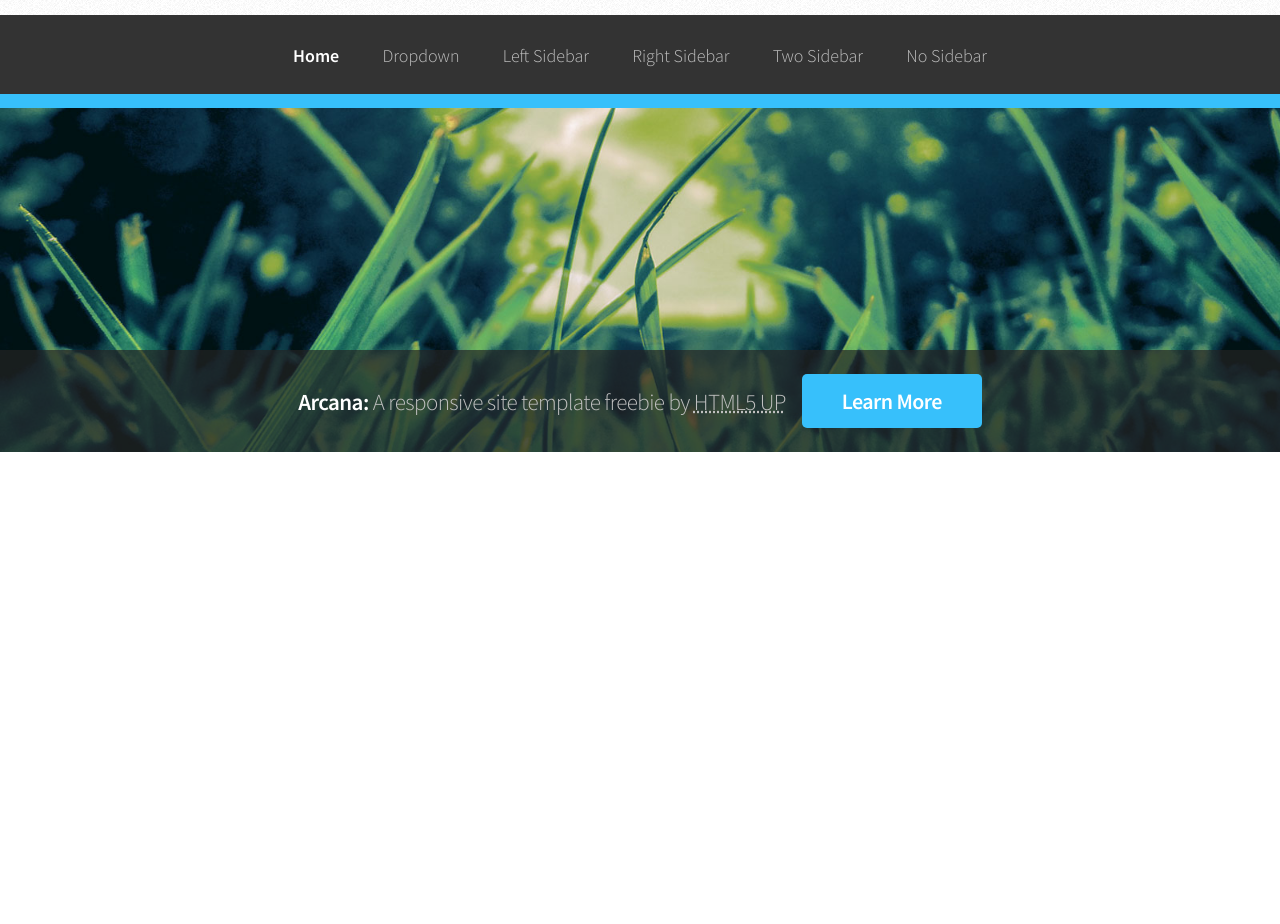
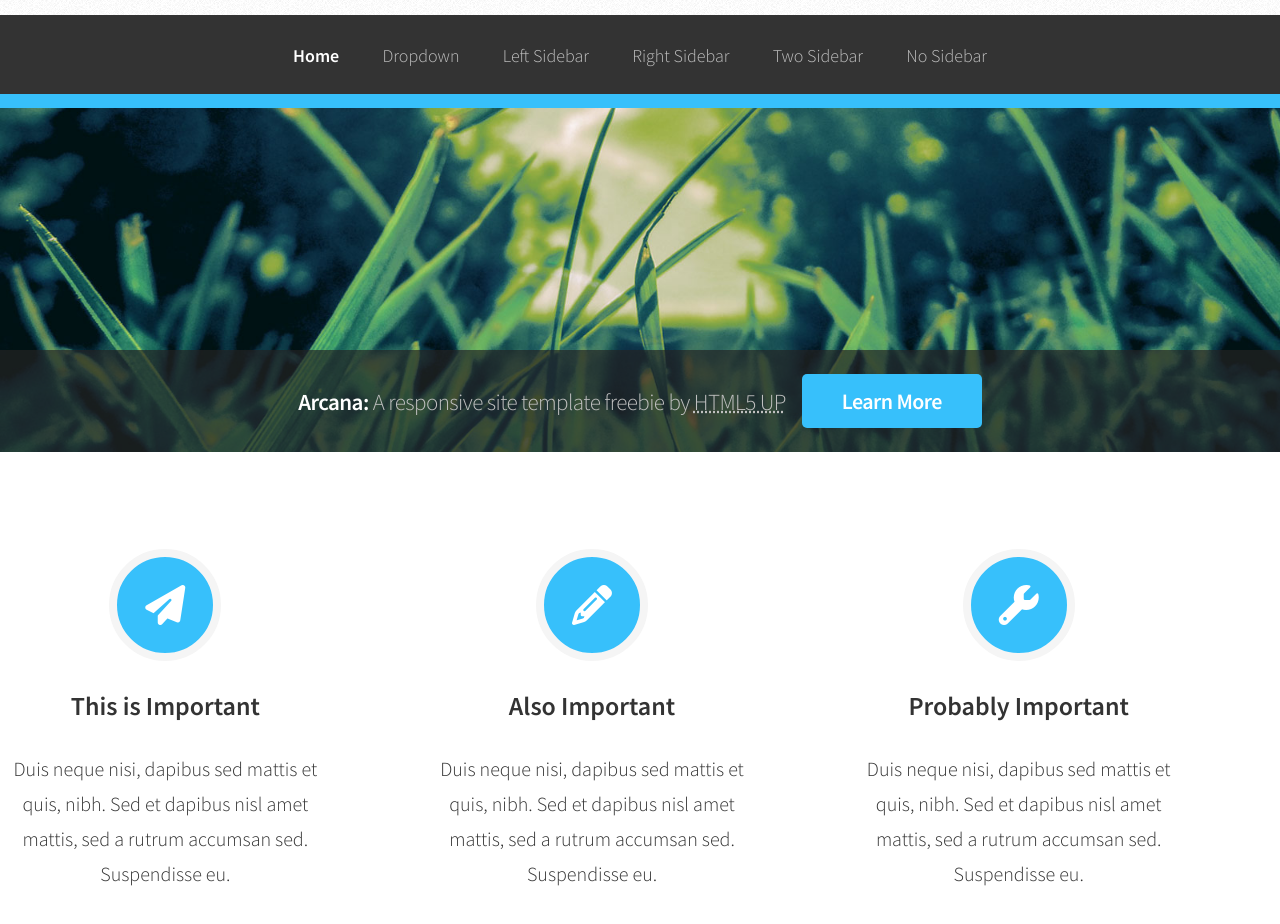
Before and after one commit to Morta-Fontanella/ArcanaResponsive, a plain HTML site: page index.html in a window 1280 px wide. Shown: the part 90-1014 px from the top of the page. Before the commit the page ends 800 px from the top, so only its background shows below. Drawn offline with nearby package versions, Linux system fonts and the light colour scheme.

Commit message:
ArcRes: Added 3 important boxes

```diff
--- a/css/style.css
+++ b/css/style.css
@@ -5,7 +5,7 @@
     min-height: 100vh;
 }
 
-/*Header*/
+/*#region Header*/
 
 .header {
     display: flex;
@@ -16,7 +16,7 @@
     background-image: url('../assets/bg01.png');
 }
 
-/*Title*/
+/*#region Title*/
 
 .title {
     padding: 4em 0 4em 0;
@@ -42,7 +42,9 @@
     color: #37c0fb;
 }
 
-/*Navbar*/
+/*#endregion Title*/
+
+/*#region Navbar*/
 
 .navbar{
     display: flex;
@@ -99,7 +101,11 @@
     z-index: 2;
 }
 
-/*Banner*/
+/*#endregion Navbar*/
+
+/*#endregion Header*/
+
+/*#region Banner*/
 
 .Banner {
     width: 100%;
@@ -180,6 +186,73 @@
 .learnmore:hover{
     background-color: #51c9fc;
 }
+
+/*#endregion Banner*/
+
+/*#region Sub Wrapper 1 */
+.subwrapper1 {
+    display: flex;
+    flex-direction: column;
+    align-items: center;
+    justify-content: center;
+    width: 100%;
+    height: 33.5rem;
+}
+
+.importantboxcontainer{
+    display: flex;
+    flex-direction: row;
+    align-items: center;
+    justify-content: center;
+    width: 100%;
+    --important-box-rem: 23.5rem;
+    height: var(--important-box-rem);
+}
+
+.importantbox{
+    display: flex;
+    flex-direction: column;
+    align-items: center;
+    text-align: center;
+    justify-content: center;
+    width: var(--important-box-rem);
+    height: var(--important-box-rem);
+    margin-right: 6rem;
+}
+
+.fontawesomecircle{
+    background: #37c0fb;
+    border-radius: 100px;
+    border: 8px solid rgb(245, 245, 245);
+    display: flex;
+    justify-content: center;
+    align-items: center;
+    width: 6rem;
+    height: 6rem;
+    margin-bottom: 2rem;
+}
+
+.fontawesomeicon {
+    color: #fff;
+    font-size: 40px;
+}
+
+.importantboxcontainer a{
+    font-family: 'Source Sans Pro', sans-serif;
+    font-weight: 600;
+    font-size: 26px;
+    color: #333;
+}
+
+.importantboxcontainer .importantboxdescription{
+    font-weight: 300;
+    margin-top: 2rem;
+    font-size: 20px;
+    line-height: 35px;
+}
+
+/*#endregion Sub Wrapper 1 */
+
 /*Media Querys*/
 
 @media only screen and (max-width: 1680px) {
--- a/index.html
+++ b/index.html
@@ -8,7 +8,8 @@
         <link
             href="https://fonts.googleapis.com/css2?family=Source+Sans+Pro:ital,wght@0,200;0,300;0,400;0,600;0,700;0,900;1,200;1,300;1,400;1,600;1,700;1,900&display=swap"
             rel="stylesheet">
-        <link rel="stylesheet" href="https://cdnjs.cloudflare.com/ajax/libs/meyer-reset/2.0/reset.min.css">
+        <script src="https://kit.fontawesome.com/6328079723.js" crossorigin="anonymous"></script>
+        <link rel=" stylesheet" href="https://cdnjs.cloudflare.com/ajax/libs/meyer-reset/2.0/reset.min.css">
         <link rel="stylesheet" href="css\style.css">
     </head>
     <body>
@@ -47,6 +48,37 @@
                     </div>
                 </div>
             </div>
+            <div class="subwrapper1">
+                <div class="importantboxcontainer">
+                    <div class="importantbox">
+                        <div class=fontawesomecircle>
+                            <i class="fas fa-paper-plane fontawesomeicon"></i>
+                        </div>
+                        <a class="importantboxtitle">This is Important</a>
+                        <a class="importantboxdescription">Duis neque nisi, dapibus sed mattis et quis, nibh. Sed et
+                            dapibus nisl amet mattis, sed a rutrum accumsan sed.
+                            Suspendisse eu.</a>
+                    </div>
+                    <div class="importantbox">
+                        <div class=fontawesomecircle>
+                            <i class="fas fa-pencil-alt fontawesomeicon"></i>
+                        </div>
+                        <a class="importantboxtitle">Also Important</a>
+                        <a class="importantboxdescription">Duis neque nisi, dapibus sed mattis et quis, nibh. Sed et
+                            dapibus nisl amet mattis, sed a rutrum accumsan sed.
+                            Suspendisse eu.</a>
+                    </div>
+                    <div class="importantbox">
+                        <div class=fontawesomecircle>
+                            <i class="fas fa-wrench fontawesomeicon"></i>
+                        </div>
+                        <a class="importantboxtitle">Probably Important</a>
+                        <a class="importantboxdescription">Duis neque nisi, dapibus sed mattis et quis, nibh. Sed et
+                            dapibus nisl amet mattis, sed a rutrum accumsan sed.
+                            Suspendisse eu.</a>
+                    </div>
+                </div>
+            </div>
         </div>
     </body>
 </html>
```
